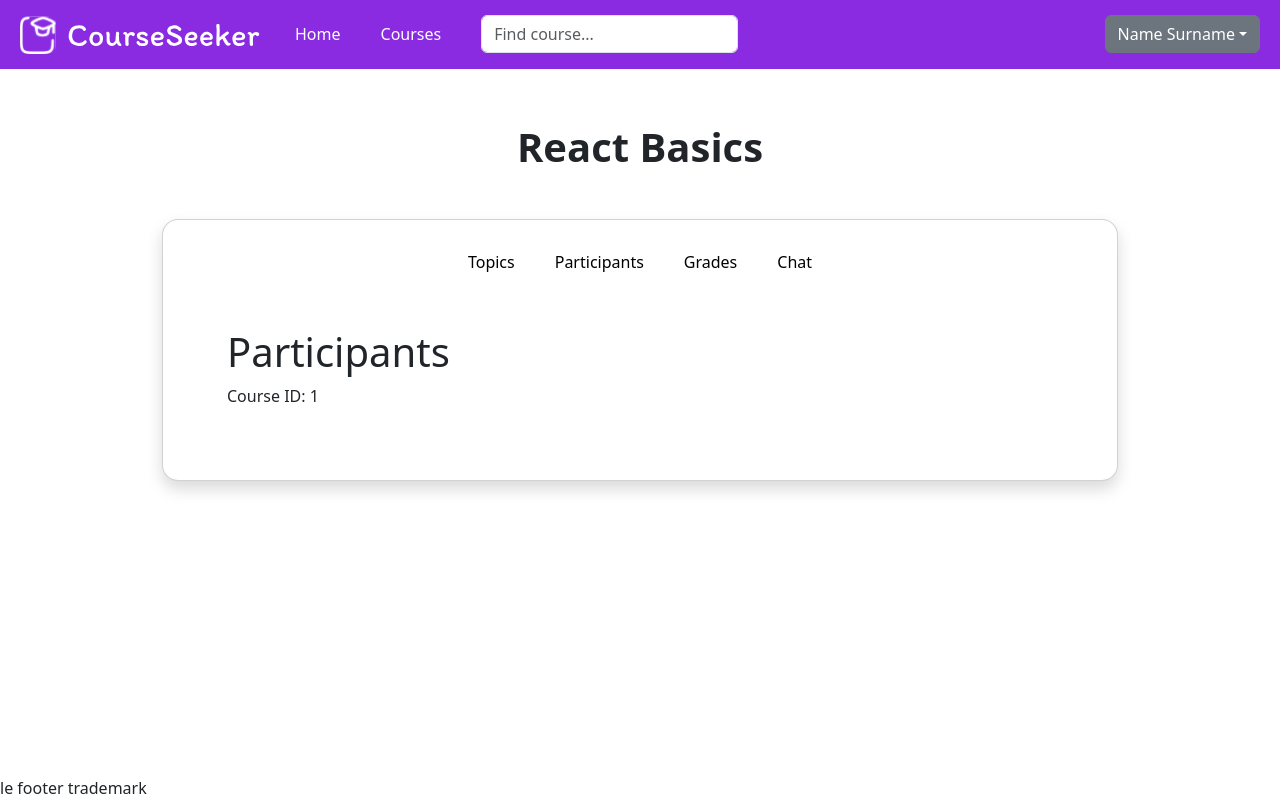
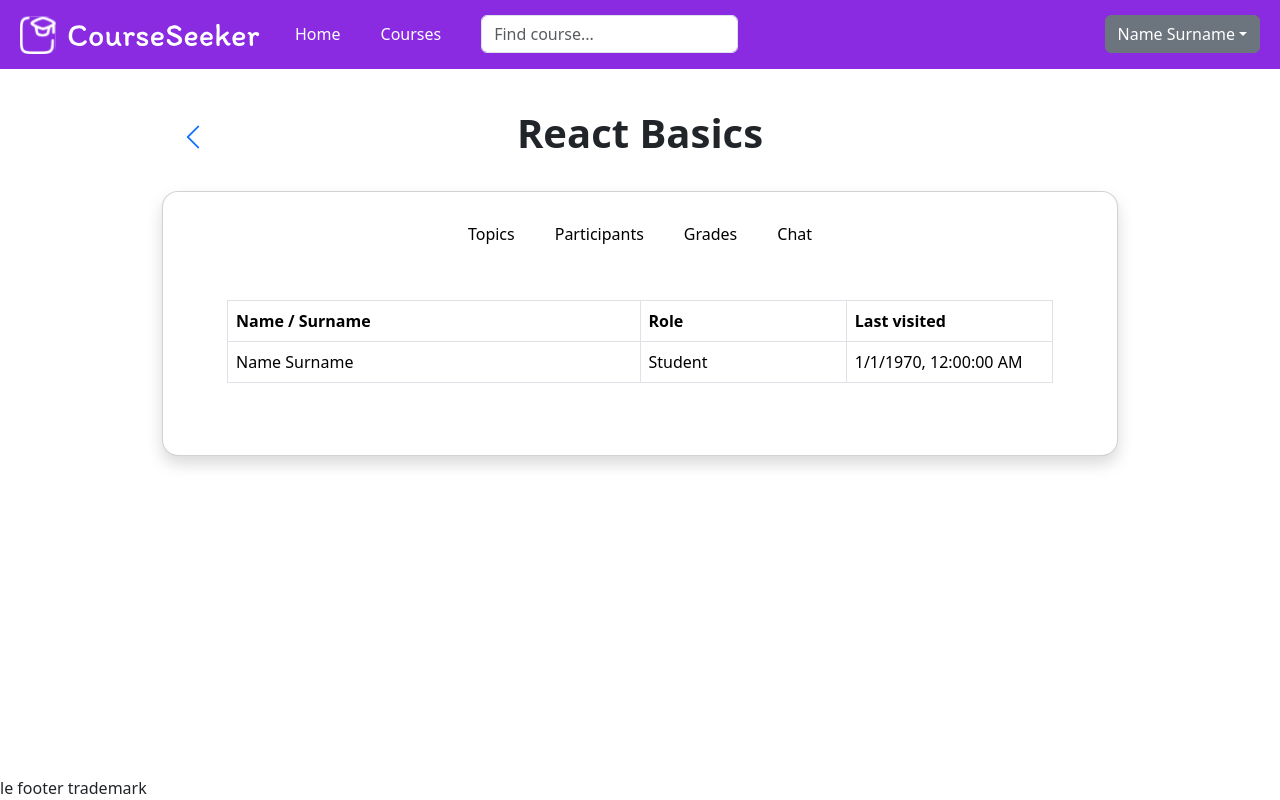
Before and after one commit to MuchoEnthusiast/CourseSeeker, a Next.js app in the folder src/: page /courses/1/participants in a window 1280 px wide. Built offline with nearby package versions, Linux system fonts and the light colour scheme.

Commit message:
Progress on course page 2

```diff
--- a/src/app/api/courses/[id]/route.js
+++ b/src/app/api/courses/[id]/route.js
@@ -10,6 +10,18 @@ const courses = {
           {
             name: "Attachment1",
             id: "1"
+          },
+          {
+            name: "Attachment2",
+            id: "2"
+          },
+          {
+            name: "Attachment3",
+            id: "3"
+          },
+          {
+            name: "Attachment4",
+            id: "4"
           }
         ]
       },
@@ -19,11 +31,34 @@ const courses = {
         attachments: [
           {
             name: "Attachment1",
-            id: "2"
+            id: "5"
           }
         ]
       }
-    ]
+    ],
+    participants: [
+      {
+        username: "username",
+        role: "Student",
+        name: "Name",
+        surname: "Surname",
+        lastVisited: 0,
+      }
+    ],
+    chat: {
+      messages: [
+        {
+          username: "User1",
+          message: "Ciao tutti ! ! !",
+          timestamp: 0
+        },
+        {
+          username: "User2",
+          message: "Ciao tutti ! ! !",
+          timestamp: 0
+        }
+      ]
+    }
   },
   "2": {
     id: "2",
@@ -35,7 +70,7 @@ const courses = {
         attachments: [
           {
             name: "Attachment1",
-            id: "1"
+            id: "6"
           }
         ]
       },
@@ -45,11 +80,34 @@ const courses = {
         attachments: [
           {
             name: "Attachment1",
-            id: "2"
+            id: "7"
           }
         ]
       }
-    ]
+    ],
+    participants: [
+      {
+        username: "username",
+        role: "Student",
+        name: "Name",
+        surname: "Surname",
+        lastVisited: 0,
+      }
+    ],
+    chat: {
+      messages: [
+        {
+          username: "User1",
+          message: "Ciao tutti ! ! !",
+          timestamp: 0
+        },
+        {
+          username: "User2",
+          message: "Ciao tutti ! ! !",
+          timestamp: 0
+        }
+      ]
+    }
   }
 }
 
--- a/src/app/courses/[id]/layout.js
+++ b/src/app/courses/[id]/layout.js
@@ -1,3 +1,4 @@
+import BackButton from "@/components/ui/BackButton";
 import Link from "next/link";
 import { notFound } from "next/navigation";
 
@@ -16,8 +17,12 @@ export default async function Layout({ children, params }) {
 
   return (
     <div>
-      <div className="container py-4 text-center">
-        <h1 className="fw-bold">{course.name}</h1>
+      <div className="container position-relative d-flex align-items-center">
+        <div className="me-auto"><BackButton /></div>
+
+        <div className="position-absolute top-50 start-50 translate-middle">
+          <h1 className="fw-bold">{course.name}</h1>
+        </div>
       </div>
 
       <div className="container mt-3">
@@ -30,7 +35,7 @@ export default async function Layout({ children, params }) {
               <Link className="btn border-0 text-black bg-transparent" href={`/courses/${id}/chat`}>Chat</Link>
             </nav>
           </div>
-          <div className="card-body d-flex">
+          <div className="card-body">
             <main className="p-4">{children}</main>
           </div>
         </div>
--- a/src/app/courses/[id]/participants/page.js
+++ b/src/app/courses/[id]/participants/page.js
@@ -1,10 +1,52 @@
 export default async function Participants({ params }) {
   const { id } = await params;
 
+  const res = await fetch(`http://localhost:3000/api/courses/${id}`, {
+    cache: "no-store",
+  });
+
+  if(!res.ok) {
+    notFound()
+  }
+
+  const course = await res.json()
+
   return (
     <div>
-      <h1>Participants</h1>
-      <p>Course ID: {id}</p>
+      <table className="table table-bordered">
+        <thead>
+          <tr>
+            <th className="w-50">Name / Surname</th>
+            <th className="w-25">Role</th>
+            <th className="w-25">Last visited</th>
+          </tr>
+        </thead>
+        <tbody>
+          {course.participants.map((user, idx) => (
+            <tr key={idx}>
+              <td>
+                <div className="d-flex align-items-center">
+                  {/* <div
+                    className="rounded-circle d-flex align-items-center justify-content-center"
+                    style={{
+                      width: '40px',
+                      height: '40px',
+                      marginRight: '10px',
+                      color: 'white',
+                      fontSize: '1.2rem',
+                    }}
+                  >
+                    <i className="bi bi-person" />
+                  </div> */}
+                  <span>{user.name + " " + user.surname}</span>
+                </div>
+              </td>
+              <td>{user.role}</td>
+              <td>{new Date(user.lastVisited).toLocaleString()}</td>
+            </tr>
+          ))}
+        </tbody>
+      </table>
     </div>
-  );
+  )
 }
--- a/src/app/layout.js
+++ b/src/app/layout.js
@@ -1,6 +1,7 @@
 import { Geist, Geist_Mono } from "next/font/google";
 import "./globals.css";
 import "bootstrap/dist/css/bootstrap.min.css"
+import 'bootstrap-icons/font/bootstrap-icons.css'
 import Image from 'next/image';
 
 import { Button, Col, Container, Row, Dropdown, DropdownItem, DropdownToggle, DropdownMenu } from "react-bootstrap";
--- /dev/null
+++ b/src/components/ui/BackButton.js
@@ -0,0 +1,16 @@
+'use client'
+import { useRouter } from 'next/navigation'
+
+
+export default function BackButton() {
+  const router = useRouter()
+
+  return (
+    <button
+      className="btn btn-link text-decoration-none p-3 p-0"
+      onClick={() => router.back()}
+    >
+      <i className="bi bi-chevron-left fs-3"></i>
+    </button>
+  )
+}
--- a/src/package.json
+++ b/src/package.json
@@ -15,6 +15,7 @@
     "geist": "^1.4.2",
     "mongoose": "^8.15.0",
     "mysql2": "^3.14.1",
+    "bootstrap-icons": "^1.13.1",
     "next": "15.3.2",
     "react": "^19.0.0",
     "react-bootstrap": "^2.10.10",
```
Also changed, not shown: src/app/courses/[id]/chat/page.js (+46 -6 lines), src/app/lib/auth.js (deleted, +0 -13 lines), src/components/ui/Attachment.js (+6 -3 lines), src/components/ui/Topic.js (+11 -3 lines), 1 other file (tests, documents, lock files or other folders).
